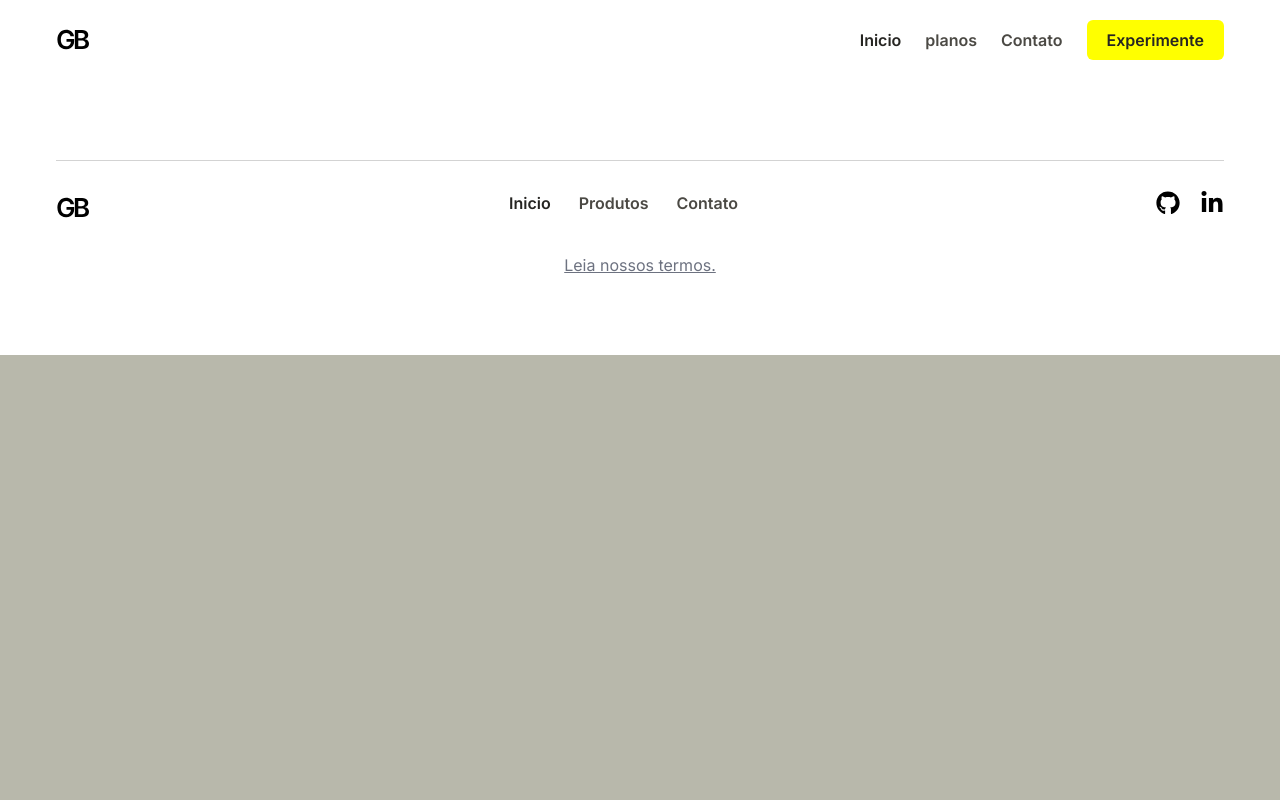
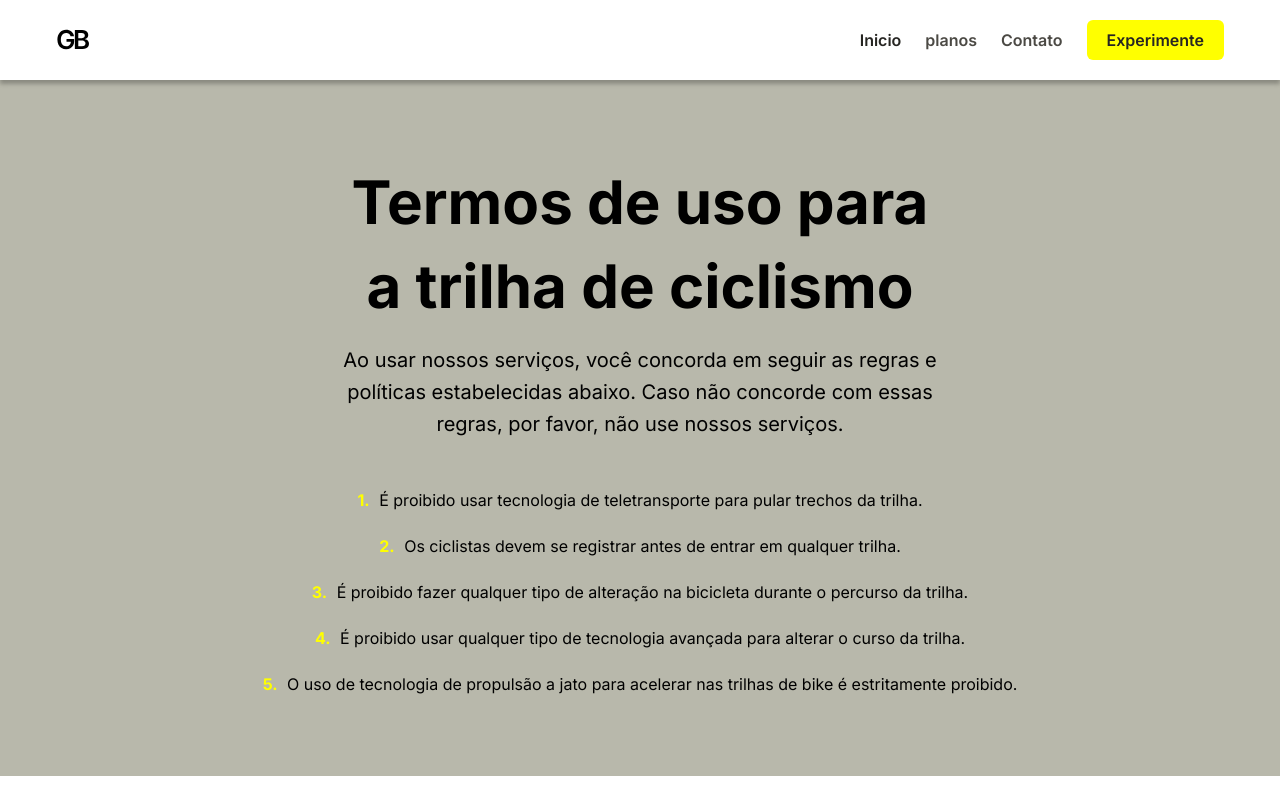
Before and after one commit to vitorFRE/GalaxyBike, a React (Vite) app: page /termos in a window 1280 px wide. Shown: the top 800 px of the page. Built offline with nearby package versions, Linux system fonts and the light colour scheme.

Commit message:
:tada: Terms

```diff
--- a/src/Components/Footer.tsx
+++ b/src/Components/Footer.tsx
@@ -3,6 +3,7 @@ import styled from 'styled-components';
 import Logo from '../assets/Logo.svg';
 import { FaGithub, FaLinkedinIn } from 'react-icons/fa';
 import { device } from './Styles/BreakPoints';
+import { Link } from 'react-router-dom';
 
 export const Footer = () => {
   return (
@@ -15,13 +16,13 @@ export const Footer = () => {
           <nav>
             <ul className="p2">
               <li>
-                <a href="/">Inicio</a>
+                <Link to="/">Inicio</Link>
               </li>
               <li>
-                <a href="/planos">Produtos</a>
+                <Link to="/planos">planos</Link>
               </li>
               <li>
-                <a href="/contato">Contato</a>
+                <Link to="/contato">Contato</Link>
               </li>
             </ul>
           </nav>
@@ -35,9 +36,9 @@ export const Footer = () => {
             </a>
           </div>
         </FooterItens>
-        <a href="/termos">
+        <Link to="/termos">
           <span>Leia nossos termos.</span>
-        </a>
+        </Link>
       </Container>
     </ContainerBg>
   );
--- a/src/Components/Helper/Avaliacoes.json
+++ /dev/null
@@ -1,32 +0,0 @@
-[
-  {
-    "id": 1,
-    "nome": "João",
-    "avaliação": "Eu fiz a aula básica de ciclismo e foi ótima! O instrutor foi muito paciente e explicou tudo de forma clara. Eu me senti seguro e confiante quando voltei a andar de bike depois da aula."
-  },
-  {
-    "id": 2,
-    "nome": "Maria",
-    "avaliação": "Eu fiz a aula de ciclismo de estrada e adorei! O instrutor me ensinou tudo o que eu precisava saber para andar em grupo e me senti muito mais seguro na estrada depois da aula. Altamente recomendado!"
-  },
-  {
-    "id": 3,
-    "nome": "Pedro",
-    "avaliação": "Eu fiz a aula de ciclismo de mountain bike e foi incrível! O instrutor me ensinou tudo o que eu precisava saber para andar na trilha e me senti muito mais seguro depois da aula. Altamente recomendado para iniciantes!"
-  },
-  {
-    "id": 4,
-    "nome": "Ana",
-    "avaliação": "Eu fiz a aula básica de ciclismo e foi ótima! O instrutor foi muito atencioso e explicou tudo de forma clara. Eu me senti muito mais seguro na bike depois da aula."
-  },
-  {
-    "id": 5,
-    "nome": "Carlos",
-    "avaliação": "Eu fiz a aula de ciclismo de estrada e foi incrível! O instrutor me ensinou tudo o que eu precisava saber para andar em grupo e me senti muito mais confiante na estrada depois da aula. Altamente recomendado para iniciantes!"
-  },
-  {
-    "id": 6,
-    "nome": "Sandra",
-    "avaliação": "Eu fiz a aula de ciclismo de mountain bike e foi ótima! O instrutor me ensinou tudo o que eu precisava saber para andar na trilha e me senti muito mais seguro depois da aula. Altamente recomendado para iniciantes!"
-  }
-]
--- /dev/null
+++ b/src/Components/Helper/Infos.json
@@ -0,0 +1,56 @@
+{
+  "termos": [
+    {
+      "id": 1,
+      "termo": "É proibido usar tecnologia de teletransporte para pular trechos da trilha."
+    },
+    {
+      "id": 2,
+      "termo": "Os ciclistas devem se registrar antes de entrar em qualquer trilha."
+    },
+    {
+      "id": 3,
+      "termo": "É proibido fazer qualquer tipo de alteração na bicicleta durante o percurso da trilha."
+    },
+    {
+      "id": 4,
+      "termo": "É proibido usar qualquer tipo de tecnologia avançada para alterar o curso da trilha."
+    },
+    {
+      "id": 5,
+      "termo": "O uso de tecnologia de propulsão a jato para acelerar nas trilhas de bike é estritamente proibido."
+    }
+  ],
+  "avaliações": [
+    {
+      "id": 1,
+      "nome": "João",
+      "avaliação": "Eu fiz a aula básica de ciclismo e foi ótima! O instrutor foi muito paciente e explicou tudo de forma clara. Eu me senti seguro e confiante quando voltei a andar de bike depois da aula."
+    },
+    {
+      "id": 2,
+      "nome": "Maria",
+      "avaliação": "Eu fiz a aula de ciclismo de estrada e adorei! O instrutor me ensinou tudo o que eu precisava saber para andar em grupo e me senti muito mais seguro na estrada depois da aula. Altamente recomendado!"
+    },
+    {
+      "id": 3,
+      "nome": "Pedro",
+      "avaliação": "Eu fiz a aula de ciclismo de mountain bike e foi incrível! O instrutor me ensinou tudo o que eu precisava saber para andar na trilha e me senti muito mais seguro depois da aula. Altamente recomendado para iniciantes!"
+    },
+    {
+      "id": 4,
+      "nome": "Ana",
+      "avaliação": "Eu fiz a aula básica de ciclismo e foi ótima! O instrutor foi muito atencioso e explicou tudo de forma clara. Eu me senti muito mais seguro na bike depois da aula."
+    },
+    {
+      "id": 5,
+      "nome": "Carlos",
+      "avaliação": "Eu fiz a aula de ciclismo de estrada e foi incrível! O instrutor me ensinou tudo o que eu precisava saber para andar em grupo e me senti muito mais confiante na estrada depois da aula. Altamente recomendado para iniciantes!"
+    },
+    {
+      "id": 6,
+      "nome": "Sandra",
+      "avaliação": "Eu fiz a aula de ciclismo de mountain bike e foi ótima! O instrutor me ensinou tudo o que eu precisava saber para andar na trilha e me senti muito mais seguro depois da aula. Altamente recomendado para iniciantes!"
+    }
+  ]
+}
--- a/src/Components/ReviewSection.tsx
+++ b/src/Components/ReviewSection.tsx
@@ -5,7 +5,7 @@ import { motion } from 'framer-motion';
 import { HeaderDescription } from './Helper/HeaderDescription';
 import { ReviewSlide } from './Helper/ReviewSlide';
 import { NextArrow, PrevArrow } from './Helper/PrevNext';
-import Avaliacoes from '../Components/Helper/Avaliacoes.json';
+import Infos from '../Components/Helper/Infos.json';
 import { device } from './Styles/BreakPoints';
 
 export const ReviewSection = () => {
@@ -38,7 +38,7 @@ export const ReviewSection = () => {
       />
 
       <Slider {...settings}>
-        {Avaliacoes.map((slide) => (
+        {Infos.avaliações.map((slide) => (
           <ReviewSlide
             key={slide.id}
             ReviewText={slide.avaliação}
--- /dev/null
+++ b/src/Components/Termos.tsx
@@ -0,0 +1,31 @@
+import React from 'react';
+import styled from 'styled-components';
+import Infos from '../Components/Helper/Infos.json';
+
+export const Termos = () => {
+  return (
+    <Container>
+      {Infos.termos.map((termo) => (
+        <p className="p2" key={termo.id}>
+          <span>{termo.id}.</span> {termo.termo}
+        </p>
+      ))}
+    </Container>
+  );
+};
+
+const Container = styled.section`
+  ${({ theme }) => theme.container}
+  display:flex;
+  flex-direction: column;
+  gap: 22px;
+  align-items: center;
+
+  margin-bottom: 80px;
+
+  span {
+    color: ${({ theme }) => theme.colors.Primary};
+    font-weight: 800;
+    margin-right: 5px;
+  }
+`;
--- a/src/Pages/Terms.tsx
+++ b/src/Pages/Terms.tsx
@@ -2,13 +2,20 @@ import React from 'react';
 import { Footer } from '../Components/Footer';
 import { Header } from '../Components/Header';
 import { EnterAnimation } from '../Components/Helper/EnterAnimation';
+import { HeaderDescription } from '../Components/Helper/HeaderDescription';
+import { Termos } from '../Components/Termos';
 
 export const Terms = () => {
   return (
-    <div>
+    <>
       <Header />
+      <HeaderDescription
+        title="Termos de uso para a trilha de ciclismo"
+        text="Ao usar nossos serviços, você concorda em seguir as regras e políticas estabelecidas abaixo. Caso não concorde com essas regras, por favor, não use nossos serviços."
+      />
+      <Termos />
       <Footer />
       <EnterAnimation />
-    </div>
+    </>
   );
 };
```
